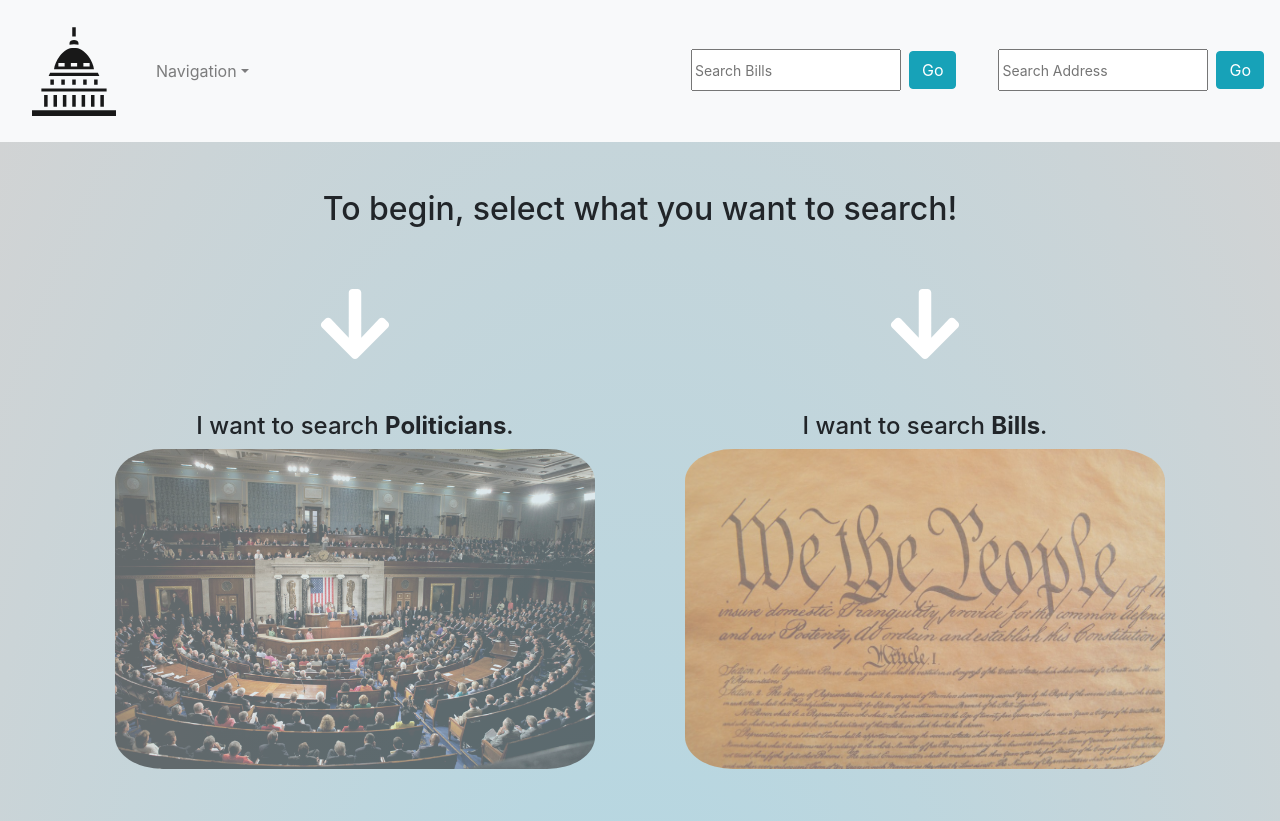
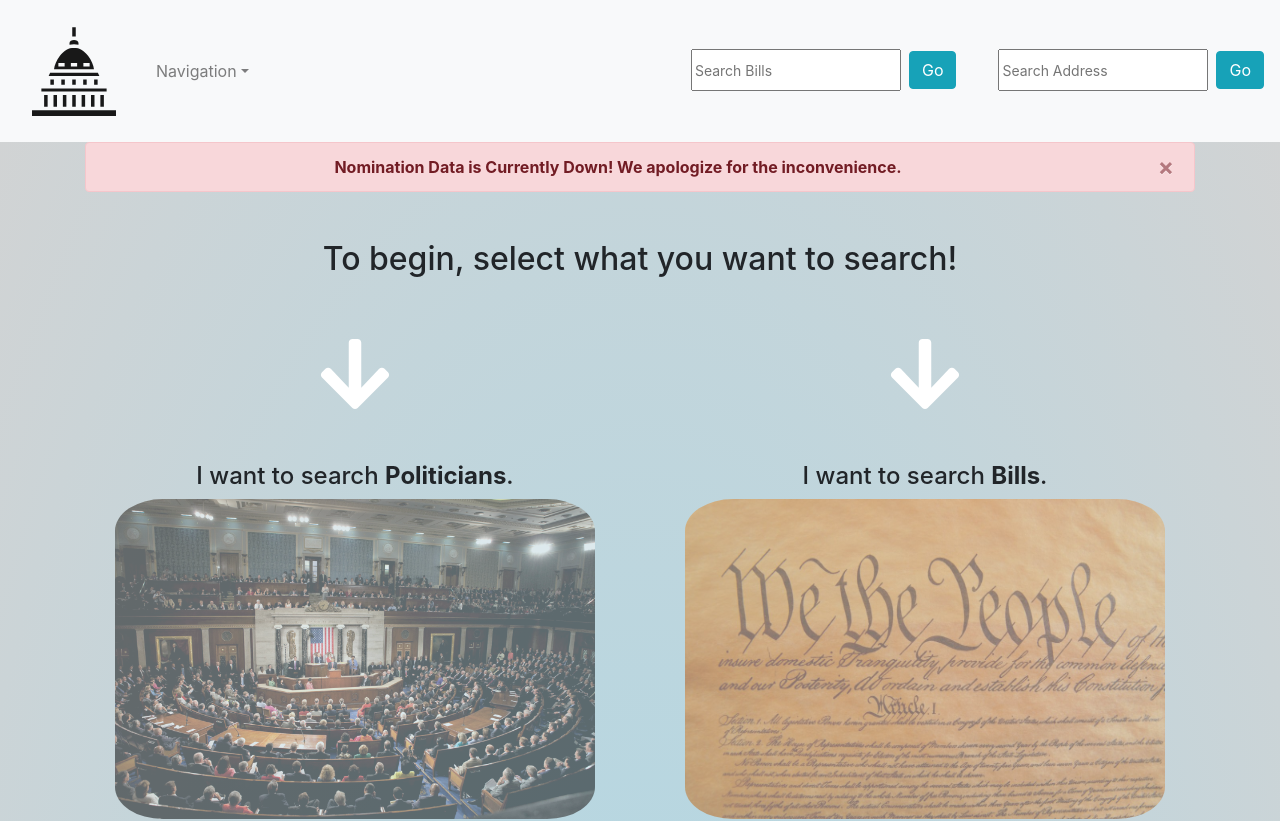
Before and after one commit to jreidmke/capstone2, a React (Create React App) app: page /home in a window 1280 px wide. Shown: the top 821 px of the page. Built offline with nearby package versions, Linux system fonts and the light colour scheme; no server answers.

Commit message:
added warning concerning nomination data

```diff
--- a/src/App.js
+++ b/src/App.js
@@ -3,6 +3,7 @@ import Routes from './routes/Routes';
 import NavBar from './routes/Navbar';
 
 function App() {
+
   return (
     <div className="App">
       <NavBar/>
--- a/src/bill-card/BillStatus.js
+++ b/src/bill-card/BillStatus.js
@@ -1,4 +1,5 @@
 import Card from 'react-bootstrap/Card'
+import {dateTimeFormatter} from './../helpers/helpers';
 
 const BillStatus = ({bill}) => {
 
@@ -7,7 +8,7 @@ const BillStatus = ({bill}) => {
     return(
 
         <Card.Body>
-            <Card.Title>As of {bill.datetime}, {cardTitle}</Card.Title>
+            <Card.Title>As of {dateTimeFormatter(bill.datetime)}, {cardTitle}</Card.Title>
             <Card.Text>
                 The last action was: <b>{bill.description}</b>
             </Card.Text>
--- a/src/common/Alert.js
+++ b/src/common/Alert.js
@@ -0,0 +1,17 @@
+import Alert from 'react-bootstrap/Alert';
+import {useState} from 'react';
+
+const CustomAlert = ({color, message}) => {
+    const [isShowing, setIsShowing] = useState(true);
+
+    if(isShowing) {
+        return(
+            <Alert variant={color} dismissible onClose={() => setIsShowing(false)}><b>{message}</b></Alert>
+            )
+    };
+        return(
+            <div></div>
+        )
+    };
+
+export default CustomAlert;
--- a/src/homepage/Homepage.js
+++ b/src/homepage/Homepage.js
@@ -8,14 +8,15 @@ import SimpleMap from '../map/Map';
 import chamberImage from './../images/chamberImage.jpg';
 import constitutionImage from './../images/constitutionImage.jpg';
 import { FaArrowLeft, FaArrowDown } from 'react-icons/fa';
-import { FiArrowDownLeft, FiArrowDownRight } from 'react-icons/fi';
 import * as Scroll from 'react-scroll';
+import CustomAlert from './../common/Alert';
 
 
 const Hompage = () => {
     return(
 
         <Container>
+        <CustomAlert color='danger' message='Nomination Data is Currently Down! We apologize for the inconvenience.'/>
 
             <Row className='my-5'>
                 <Col><h2>To begin, select what you want to search!</h2></Col>
```
